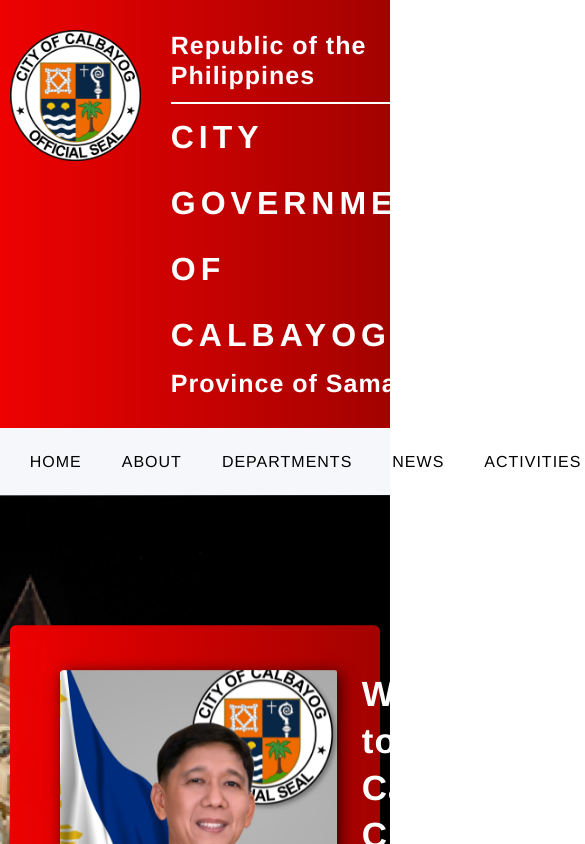
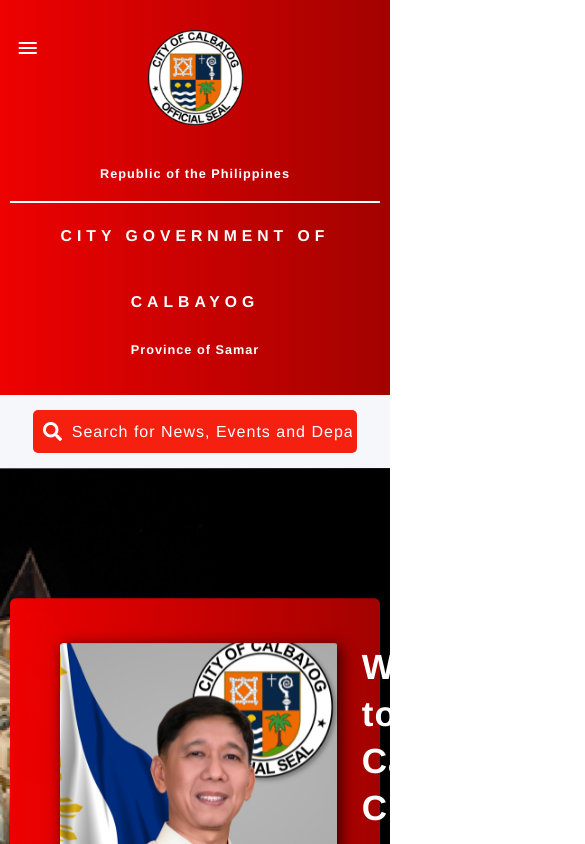
Before and after one commit to letsclode/calbayog-2, a Nuxt app: page / in a window 390 px wide. Shown: the top 844 px of the page, 585 px wide, since content can reach past the window. Built offline with nearby package versions, Linux system fonts and the light colour scheme; what vue-js-modal would draw is missing.

Commit message:
add modal on dept. sp

```diff
--- a/assets/css/main.scss
+++ b/assets/css/main.scss
@@ -45,6 +45,10 @@
         }
         @media only screen and (max-width: 1100px){
             font-size: 2rem!important;
+        }
+        @media only screen and (max-width: 900px){
+           text-align: center;
+           font-size: 1.8rem;
         }
     }
     .section-desc{
@@ -71,13 +75,62 @@
             display: flex;
             gap: 30px;
             padding: 10px 0;
+            @media screen and (max-width: 991px){
+                flex-wrap: wrap;
+            }
+            .nav-burger{
+                position: absolute;
+                @media screen and (min-width: 992px){
+                    display: none;
+                }
+                span{
+                    i{
+                        color: #ffff;
+                    }
+                }
+            }
+            .list-mobile-nav{
+                @media screen and (min-width: 992px){
+                    display: none;
+                }
+                .v-navigation-drawer__content{
+                    .navigation{
+                        height: 100%;
+                        padding-top: 29px;
+                        .nav-items{
+                            padding: 5px;
+                            text-align: center;
+                            a{
+                                text-transform: uppercase;
+                                font-size: 18px;
+                                font-family: 'Helvetica', sans-serif;
+                                line-height: 30px;
+                                color: #272727;
+                            }
+                        }
+                    }
+                }
+            }
             .logo{
                 width: 132px;
+                @media screen and (max-width: 991px){
+                    width: 100%;
+                    text-align: center;
+                }
+                img{
+                    @media screen and (max-width: 767px){
+                        width: 95px;
+                    }
+                }
             }
             .header-title{
                 width: 1094px;
                 color: #FFFFFF;
                 font-family: 'Helvetica', 'san-serif';
+                @media screen and (max-width: 991px){
+                    width: 100%;
+                    text-align: center;
+                }
                 h2{
                     font-size: 25px;
                     line-height: 30px;
@@ -85,6 +138,9 @@
                     width: 100%;
                     margin-bottom: 12px;
                     letter-spacing: 1px;
+                    @media screen and (max-width: 767px){
+                        font-size: 3.259vw;
+                    }
                 }
                 hr{
                     width: 100%;
@@ -111,18 +167,25 @@
                     @media screen and (max-width: 1068px){
                         font-size: 32px;
                     }
+                    @media screen and (max-width: 991px){
+                        font-size: 4.036vw;
+                    }
                 }
                 p{
                     font-size: 25px;
                     line-height: 30px;
                     font-weight: 700;
                     letter-spacing: 1px;
+                    @media screen and (max-width: 767px){
+                        font-size: 3.259vw;
+                    }
                 }
             }
         }
     }
     .bottom-header{
     background-color: #F6F7FB;
+
     .nav-wrapper{
         padding: 0;
         .navigation{
@@ -139,6 +202,9 @@
             justify-content: center;
             // padding:  7px 3px;
             font-family: 'Helvetica', 'san-serif';
+            @media screen and (max-width: 991px){
+                display: none;
+            }
             a{
                 text-decoration: none;
                 font-size: 16px;
@@ -151,34 +217,54 @@
             &#h-search-bar{
                 background-color: transparent;
                 padding: 0px;
-                // form{
-                // .search-wrapper{
-                //     display: flex;
-                //     padding: 0 5px;
-
-                //     gap: 5px;
-                //     button{
-                //         background-color: transparent;
-                //         outline: none;
-                //         border: none;
-                //         padding: 2px 5px;
-                //         display: flex;
-                //         align-items: center;
-                //         cursor: pointer;
-                //         span{
-                //             color: #FFFFFF;
-                //             font-size: 20px;
-                //         }
-                //     }
-                //     input{
-                //         background-color: transparent;
-                //         color: #FFFFFF;
-                //         outline: none;
-                //         border: none;
-                //         font-size: 16px;
-                //     }
-                // }
-                // }
+                form{
+                    @media screen and (max-width: 992px){
+                        width: 600px;
+                        margin: 0 auto;
+                    }
+                    @media screen and (max-width: 767px){
+                        width: 90%;
+                    }
+                .search-wrapper{
+                    display: flex;
+                    padding: 10px 5px;
+                    background-color: #F52010;
+                    gap: 5px;
+                    border-radius: 5px;
+                    button{
+                        background-color: #F52010;
+                        outline: none;
+                        border: none;
+                        padding: 2px 5px;
+                        display: flex;
+                        align-items: center;
+                        cursor: pointer;
+                        span{
+                            color: #FFFFFF;
+                            font-size: 20px;
+                        }
+                    }
+                    input{
+                        background-color: #F52010;
+                        color: #FFFFFF;
+                        outline: none;
+                        border: none;
+                        font-size: 16px;
+                        @media screen and (max-width: 992px){
+                            width: 100%;
+                        }
+                        &::placeholder{
+                            color: #FFFFFF;
+                            outline: none;
+                            border: none;
+                            font-size: 16px;
+                        }
+                    }
+                }
+                @media screen and (min-width: 992px){
+                    display: none;
+                }
+                }
                 button{
                     background-color: #F52010;
                     border-radius: 5px;
@@ -196,6 +282,9 @@
                     &:hover{
                         background-color: #d60606;
                     }
+                    @media screen and (max-width: 991px){
+                        display: none;
+                    }
                 }
                 &:hover{
                     z-index: 0;
@@ -203,6 +292,9 @@
                 }
                 &::before{
                     opacity: 0;
+                }
+                @media screen and (max-width: 992px){
+                    padding: 15px 5px;
                 }
             }
             &:hover{
@@ -232,6 +324,14 @@
                 -o-transition: all .1s ease-out;
                 transition: all .1s ease-out;
                 border-top: 2px solid #a20200;
+            }
+
+            &:last-of-type{
+                @media screen and (max-width: 992px){
+                    display: block;
+                    width: 25%;
+                    margin: 0 auto;
+                }
             }
         }
         }
@@ -532,12 +632,12 @@
         }
         .news-grid{
             display: grid;
-            grid-template-columns: repeat(4, 1fr);
+            grid-template-columns: repeat(4, minmax(0, 1fr));
             gap: 15px;
             justify-content: space-between;
             margin-bottom: 35px;
             @media screen and (max-width: 1440px){
-                grid-template-columns: repeat(3, 1fr);
+                grid-template-columns: repeat(3, minmax(0, 1fr));
             }
             .news-card-wrappper{
                 border-radius: 15px;
@@ -564,6 +664,9 @@
                     margin-bottom: 15px;
                     color: #000000;
                     font-weight: 700;
+                    @media screen and (max-width: 900px){
+                        font-size: 18px;
+                    }
                   }
                   .news-desc{
                     font-size: 15px;
@@ -578,6 +681,9 @@
                     -webkit-line-clamp: 2;
                     -webkit-box-orient: vertical;
                     overflow: hidden;
+                    @media screen and (max-width: 900px){
+                        font-size: 14px;
+                    }
                   }
                   .readmore-btn{
                     font-size: 14px;
@@ -688,10 +794,13 @@
             }
             .events-gallery{
                 display: grid;
-                grid-template-columns: repeat(2, 1fr);
+                grid-template-columns: repeat(2, minmax(0, 1fr));
                 flex-wrap: wrap;
                 grid-auto-rows: auto;
                 gap: 10px;
+                // @media only screen and (max-width: 991px){
+                //     grid-template-columns: repeat(1, minmax(0, 1fr));
+                // }
                 .img-gallery{
                     cursor: pointer;
                     position: relative;
@@ -724,6 +833,9 @@
                             margin-bottom: 20px;
                             font-family: 'Helvetica', sans-serif;
                             font-weight: 700;
+                            @media only screen and (max-width: 900px){
+                                font-size: 34x;
+                            }
                         }
                         .events-btn{
                             background-color: transparent;
@@ -750,14 +862,18 @@
        .agencies-wrapper{
         display: grid;
         grid-template-columns: repeat(4, 285px);
+
         gap: 20px;
         justify-content: space-between;
         perspective: 1000px;
         @media only screen and (max-width: 1440px){
-            grid-template-columns: repeat(4, 1fr);
+            grid-template-columns: repeat(4, minmax(0, 1fr));
         }
         @media only screen and (max-width: 1280px){
-            grid-template-columns: repeat(3, 1fr);
+            grid-template-columns: repeat(3, minmax(0, 1fr));
+        }
+        @media only screen and (max-width: 1000px){
+            grid-template-columns: repeat(2, minmax(0, 1fr));
         }
         .agency{
             height: 203px;
@@ -873,22 +989,45 @@
         padding: 95px 15px 95px;
         gap: 20px;
         align-items: center;
+        @media screen and (max-width: 991px){
+            flex-wrap: wrap;
+        }
         .logo-wrapper{
             width: 25%;
             text-align: center;
+            @media screen and (max-width: 991px){
+                width: 100%;
+                text-align: center;
+                height: 200px;
+                width: 200px;
+                margin: 0 auto;
+            }
             a{
                 width: 100%;
+                @media screen and (max-width: 991px){
+                    height: 100%;
+                }
                 img{
                     width: 100%;
+                    @media screen and (max-width: 991px){
+                        height: 100%;
+                    }
                 }
             }
         }
         .wss-hr{
             background-color: #FFFFFF;
+            @media screen and (max-width: 991px){
+               display: none;
+            }
         }
         .statement{
             padding: 10px 40px;
             width: 75%;
+            @media screen and (max-width: 991px){
+                width: 100%;
+                text-align: center;
+            }
             p{
                 font-family: 'Helvetica', sans-serif;
                 font-size: 20px;
@@ -902,6 +1041,9 @@
 .maps-section{
     height: 783px;
     width: 100%;
+    @media screen and (max-width: 991px){
+        height: 583px;
+    }
     img{
         object-fit: cover;
         width: 100%;
@@ -1034,10 +1176,14 @@
                     flex-direction: column;
                     padding: 15px;
                     @media only screen and (max-width: 1280px){
-                        width: 230px!important;
+                        // width: 230px!important;
+                        width: 90%!important;
                     }
                     @media only screen and (max-width: 1024px){
-                        width: 240px!important;
+                        // width: 240px!important;
+                    }
+                    @media only screen and (max-width: 1000px){
+                        // width: 90%!important;
                     }
                     .profile{
                         // width: 118px;
--- a/components/Officials.vue
+++ b/components/Officials.vue
@@ -81,10 +81,18 @@
                         },
                         {
                         "breakpoint": 1000,
-                        "settings": {
-                            "slidesToShow": 2,
-                        }
-                        }
+                            "settings": {
+                                "slidesToShow": 3,
+                                "rows": 1,
+                            }
+                        },
+                        {
+                        "breakpoint": 991,
+                            "settings": {
+                                "slidesToShow": 3,
+                                "rows": 1,
+                            }
+                        },
                     ]
             }
         }
--- a/components/TheHeader.vue
+++ b/components/TheHeader.vue
@@ -2,6 +2,35 @@
     <div class="header-wrapper">
         <div class="top-header">
             <div class="container logo-and-title">
+                <v-app-bar-nav-icon @click.stop="drawer = !drawer" class="nav-burger"></v-app-bar-nav-icon>
+                <v-navigation-drawer
+                v-model="drawer"
+                absolute
+                left
+                temporary
+                class="list-mobile-nav"
+                >
+                <nav class="navigation">
+                        <div class="nav-items">
+                            <NuxtLink to="/">Home</NuxtLink>
+                        </div>
+                        <div class="nav-items">
+                            <NuxtLink to="/about">About</NuxtLink>
+                        </div>
+                        <div class="nav-items">
+                            <NuxtLink to="/departments">Departments</NuxtLink>
+                        </div>
+                        <div class="nav-items">
+                            <NuxtLink to="/news">News</NuxtLink>
+                        </div>
+                        <div class="nav-items">
+                            <a href="#">pages</a>
+                        </div>
+                        <div class="nav-items">
+                            <NuxtLink to="/contact">contact</NuxtLink>
+                        </div>
+                </nav>
+                </v-navigation-drawer>
                 <div class="logo">
                     <img :src="require('~/static/images/City_seal.png')" alt="City Official Seal">
                 </div>
@@ -29,31 +58,25 @@
                             <NuxtLink to="/news">News</NuxtLink>
                         </div>
                         <div class="nav-items">
-                            <a href="#">Activities</a>
-                        </div>
-                        <!-- <div class="nav-items">
-                            <a href="#">BARANGAYs</a>
-                        </div> -->
-                        <div class="nav-items">
                             <a href="#">pages</a>
                         </div>
                         <div class="nav-items">
                             <NuxtLink to="/contact">contact</NuxtLink>
                         </div>
                         <div class="nav-items" id="h-search-bar">
-                            <!-- <form action="#">
+                            <form action="#">
                                 <div class="search-wrapper">
                                     <button type="submit">
                                         <img :src="require('~/static/images/icon-search.png')">
                                     </button>
-                                    <input type="text" class="search-input">
+                                    <input type="text" class="search-input" placeholder="Search for News, Events and Departments">
                                 </div>
-                            </form> -->
+                            </form>
                             <button class="search-btn-nav" @click="showSearch()">
                                 <img :src="require('~/static/images/Icon-search.png')">
                             </button>
                         </div>
-                    </nav>
+                </nav>
             </div>
         </div>
         <transition name="fade">
@@ -82,7 +105,14 @@
     data () {
       return {
         showSearchform: false,
+        drawer: false,
+        group: null,
       }
+    },
+    watch: {
+      group () {
+        this.drawer = false
+      },
     },
     methods:{
         showSearch(){
--- a/pages/departments/_id.vue
+++ b/pages/departments/_id.vue
@@ -151,24 +151,7 @@
                 </div>
             </div>
         </div>
-         <!-- <modal name="officialModal" width="1000px" height="auto">
-            <div class="official" v-for="(official, index) in popOfficial" :key="index" >
-                    <v-avatar
-                        class="profile"
-                        height="117"
-                        width="117"
-                        rounded="true"
-                    >
-                        <img :src="official.profile">
-                    </v-avatar>
-                    <div class="name-and-position">
-                        <p>{{official.name}}</p>
-                        <v-divider class="line"></v-divider>
-                        <span>{{official.position}}</span>
-                    </div>
-                </div>
-        </modal> -->
-        <!-- <modal name="jobsModal" width="100%" height="100%">
+        <modal name="jobsModal" width="100%" height="100%">
             <div class="newspopup">
                 <div class="images-slider">
                     <v-carousel class="news-slider-img">
@@ -196,7 +179,7 @@
                 </div>
                 </div>
             </div>
-        </modal> -->
+        </modal>
     </div>
 </template>
 
--- a/pages/news/_id.vue
+++ b/pages/news/_id.vue
@@ -3,14 +3,14 @@
         <div class="container">
             <div class="title-search-wrapper">
                 <h3>Activities Post</h3>
-                <form action="#">
+                <!-- <form action="#">
                     <div class="search-wrapper">
                         <button type="submit">
                             <img :src="require('~/static/images/Icon-search.png')">
                         </button>
                         <input type="text" class="search-input">
                     </div>
-                </form>
+                </form> -->
             </div>
             <div class="nsp-content">
                 <div class="full-img">
```
Also changed, not shown: src/plugins/vuetify.js (+9 -0 lines). Lines whose indentation alone changed are shown as unchanged.
